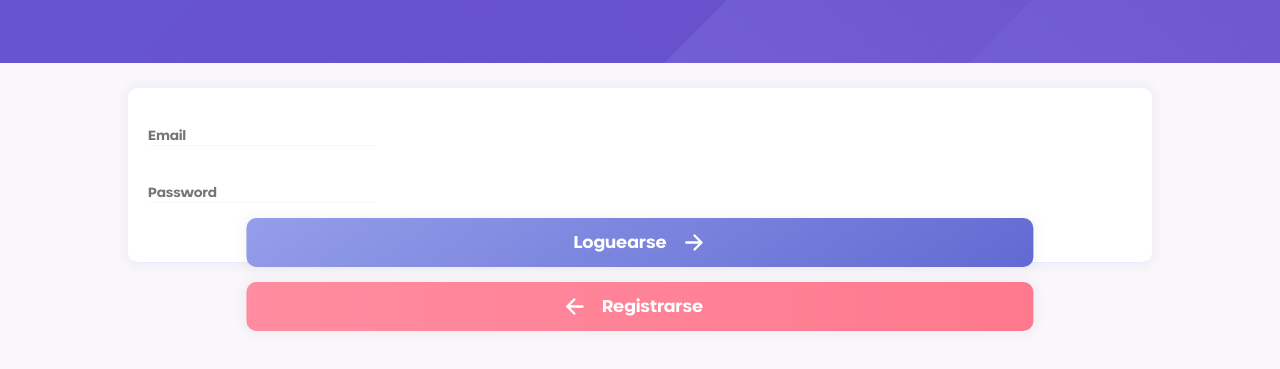
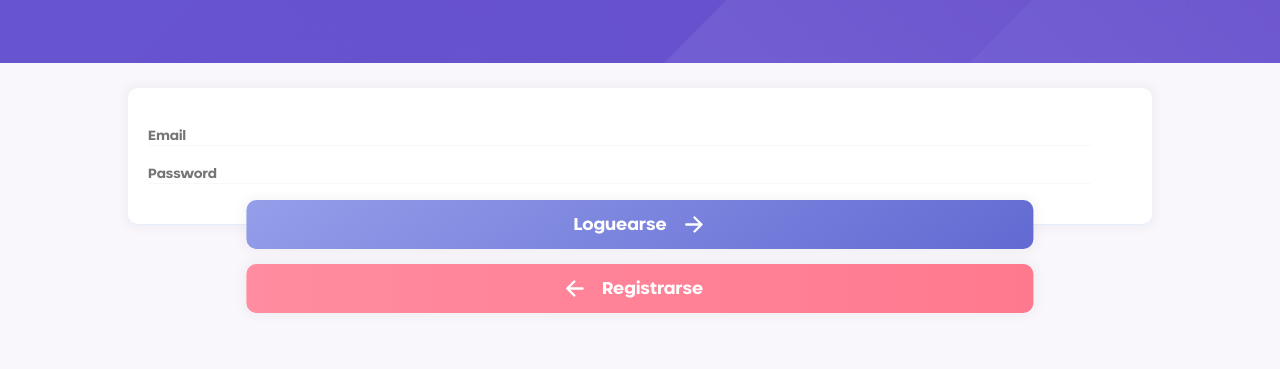
Before and after one commit to brunoEsquivel/screens, a plain HTML site: page sign-in.html in a window 1280 px wide. Shown: the part 177-546 px from the top of the page. Drawn offline with nearby package versions, Linux system fonts and the light colour scheme.

Commit message:
new css to integrate

```diff
--- a/sign-in.html
+++ b/sign-in.html
@@ -31,17 +31,13 @@
                 <div class="loginContainer">
                     <div class="itemLoginContainer">
                         <div class="inputContainers">
-                            <div class="field">
-                                <div class="formulario__grupo-input" id="grupo__email">
+                            <div class="field formulario__grupo-input" id="grupo__email">
                                 <input type="text" class="emailInput" placeholder="Email" name='email'>
                                 <i class="formulario__validacion-estado fas fa-times-circle"></i>
                             </div>
-                            </div>
-                            <div class="field">
-                                <div class="formulario__grupo-input" id="grupo__password">
+                            <div class="field formulario__grupo-input" id="grupo__password">
                                 <input type="text" class="emailInput" placeholder="Password" name='password'>
                                 <i class="formulario__validacion-estado fas fa-times-circle"></i>
-                                </div>
                             </div>
                             <div class="buttonsContainerLogin">
                                 <div class="loginContainerFromSignUp">
--- a/style/style.css
+++ b/style/style.css
@@ -95,7 +95,7 @@ h1 {
 .buttonsContainerLogin {
   position: absolute;
   left: 50%;
-  transform: translate(-50%, 117px);
+  transform: translate(-50%, 118px);
   width: 80%;
 }
 
@@ -195,7 +195,6 @@ h1 {
   font-size: 16px;
   opacity: 0;
 }
-
 
 /* Señales de Validacion */
 
```
Lines whose indentation alone changed are shown as unchanged.
